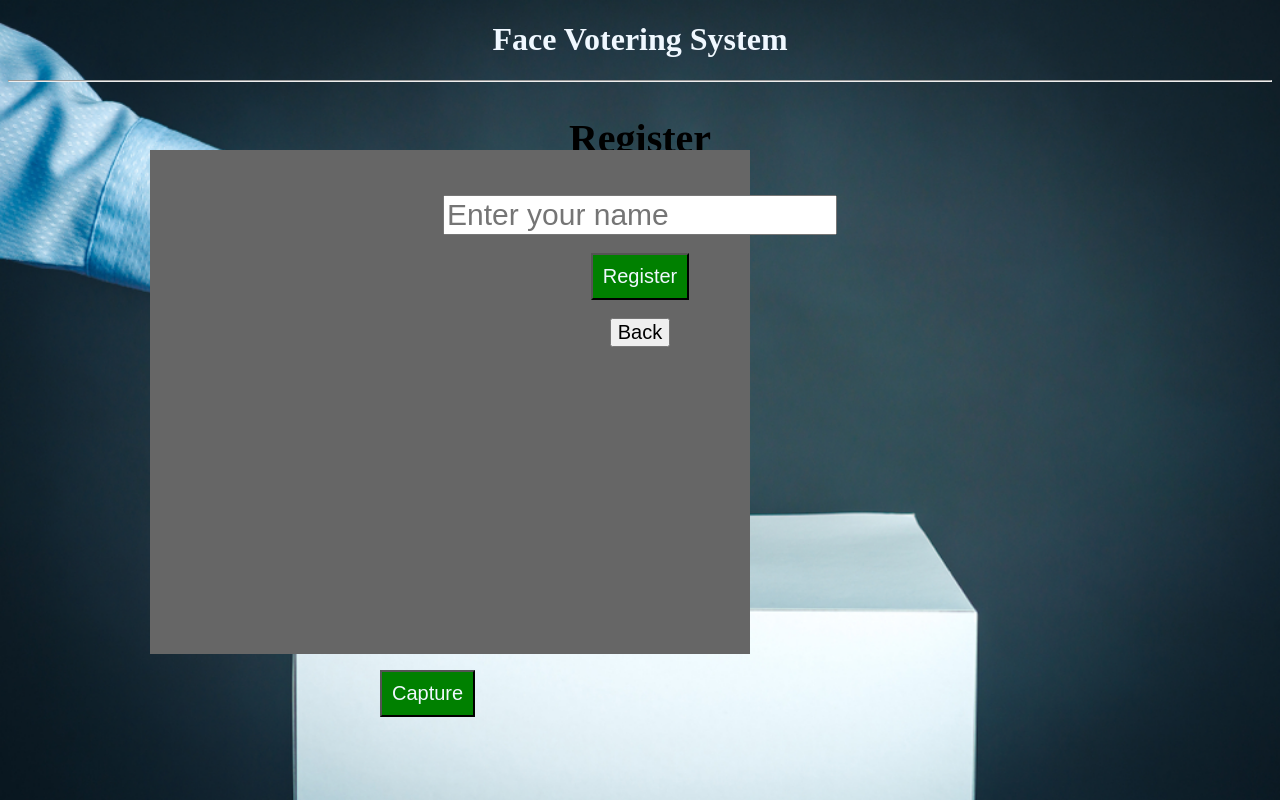
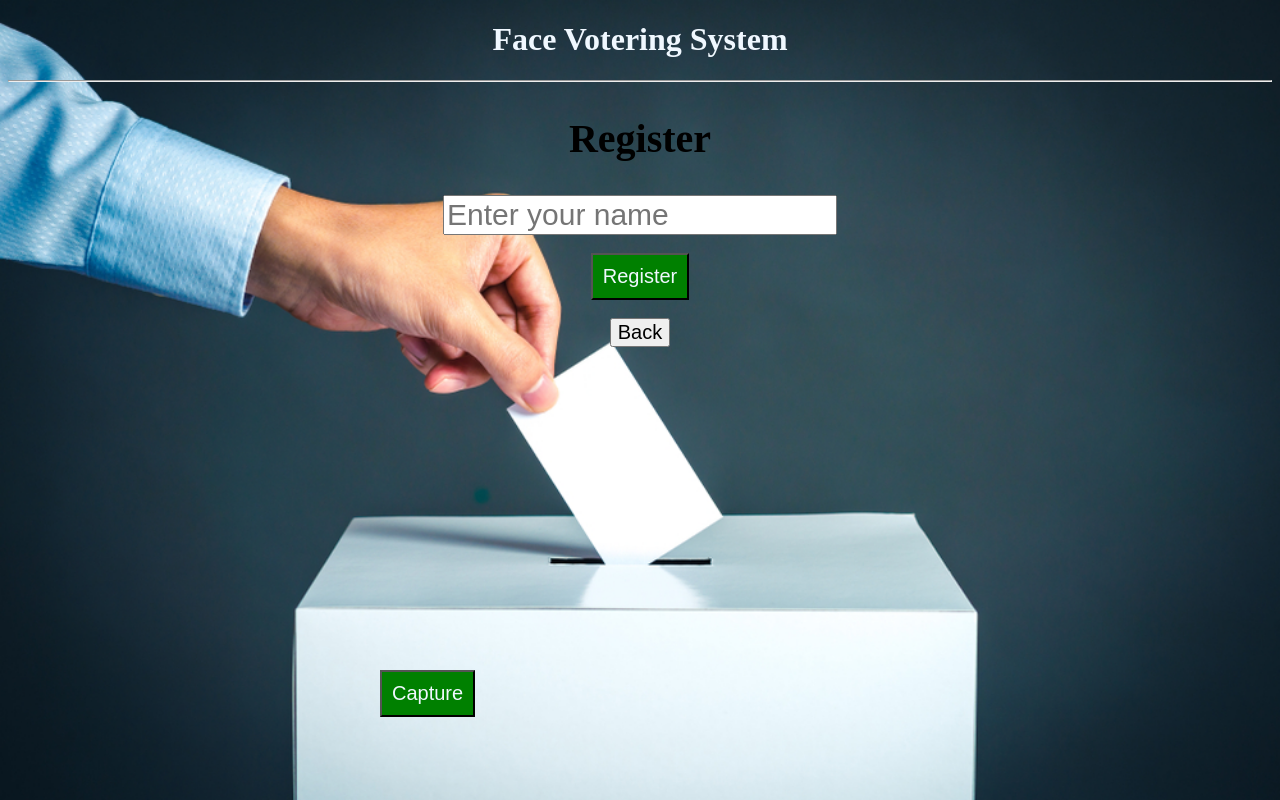
Before and after one commit to locker55198/face, a Flask app: page /register in a window 1280 px wide. Run offline with Flask 3, Linux system fonts and the light colour scheme; data that the repository does not hold is empty.

Commit message:
Update register.html

```diff
--- a/templates/register.html
+++ b/templates/register.html
@@ -14,7 +14,7 @@
             <input type="text" id="name" name="name"  placeholder="Enter your name" style="font-size: 30px; position: relative; z-index: 1;"><br><br>
             <button type="submit" onclick="showAlert()" style="background-color: green; color: aliceblue; font-size: 20px; padding: 10px; position: relative; z-index: 1;">Register</button><br><br>
             </div>
-            <div style="position: absolute; top: 150px; left: 150px; background-color: #666;">
+            <div style="position: absolute; top: 150px; left: 150px;">
             <video id="video" width="600" height="500" autoplay></video>
             <br>
         </div>
```
